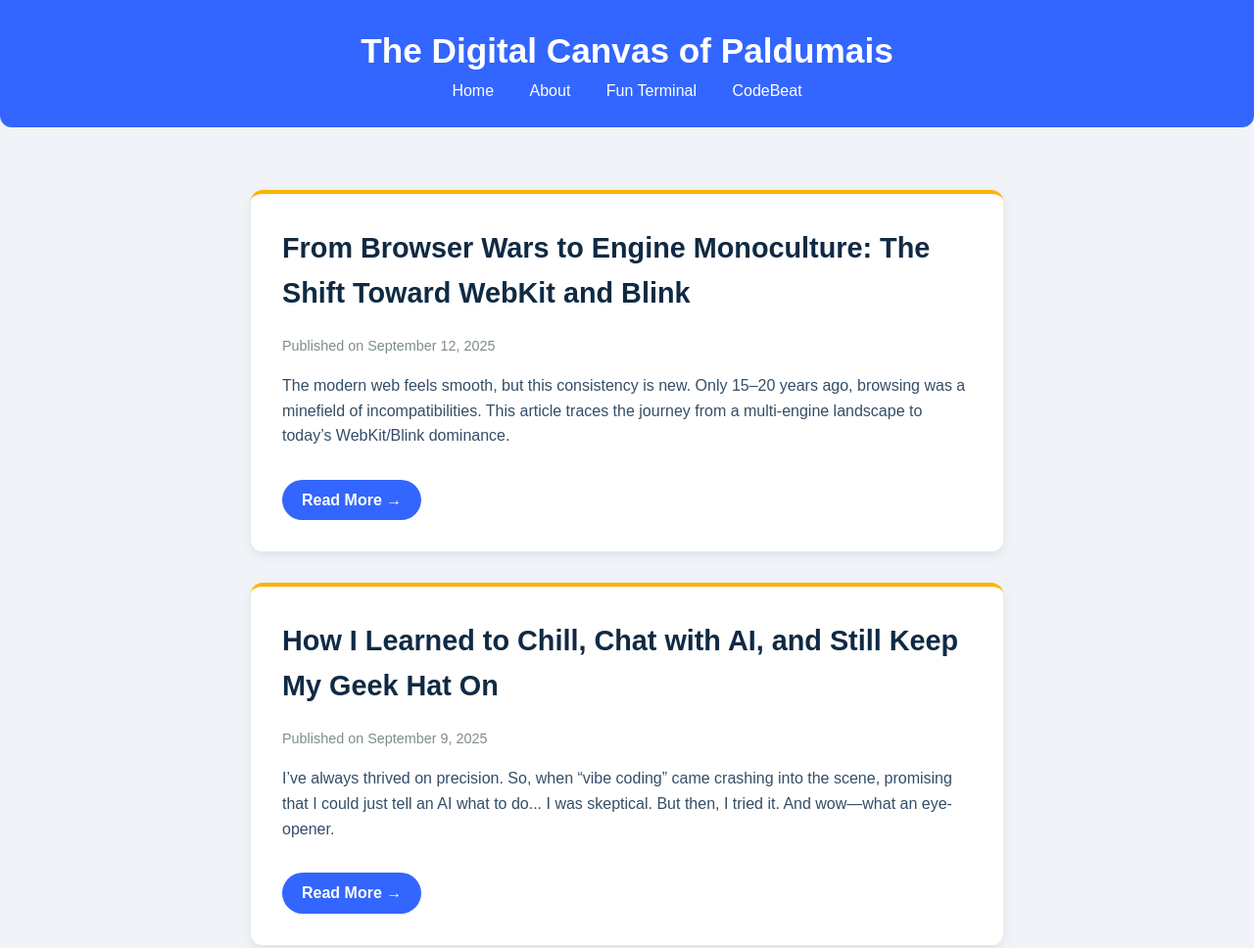
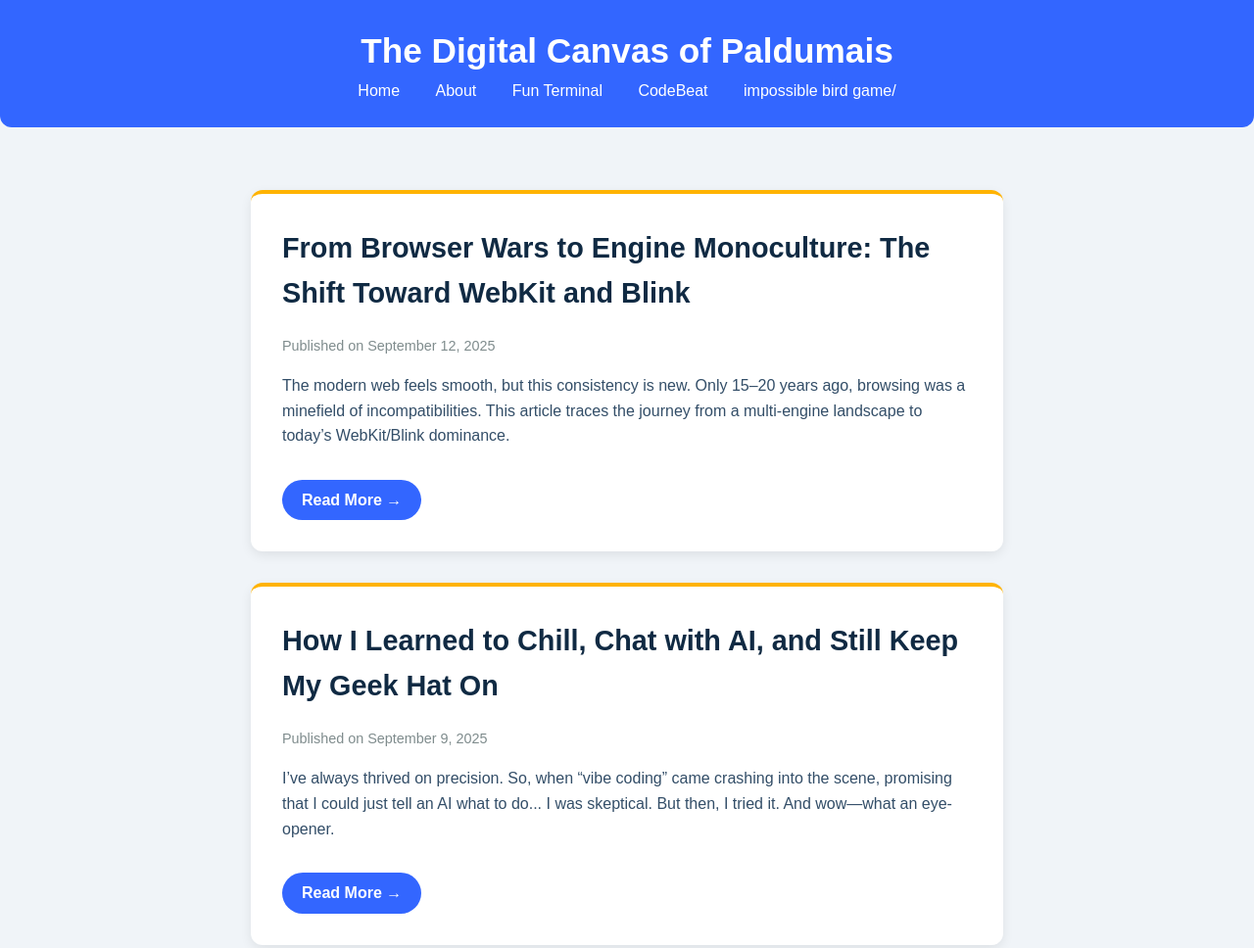
Before and after one commit to Paldumais/blog, a plain HTML site: page index.html in a window 1280 px wide. Shown: the top 968 px of the page at 98% size. Drawn offline with Linux system fonts and the light colour scheme.

Commit message:
Update index.html
add game

```diff
--- a/index.html
+++ b/index.html
@@ -18,6 +18,7 @@
             <a href="about.html">About</a>
             <a href="https://paldumais.art/">Fun Terminal</a>
             <a href="https://paldumais.art/codebeat/">CodeBeat</a>
+            <a href="paldumais.art/impossible-bird-game/">impossible bird game/</a>
         </nav>
     </header>
 
```
